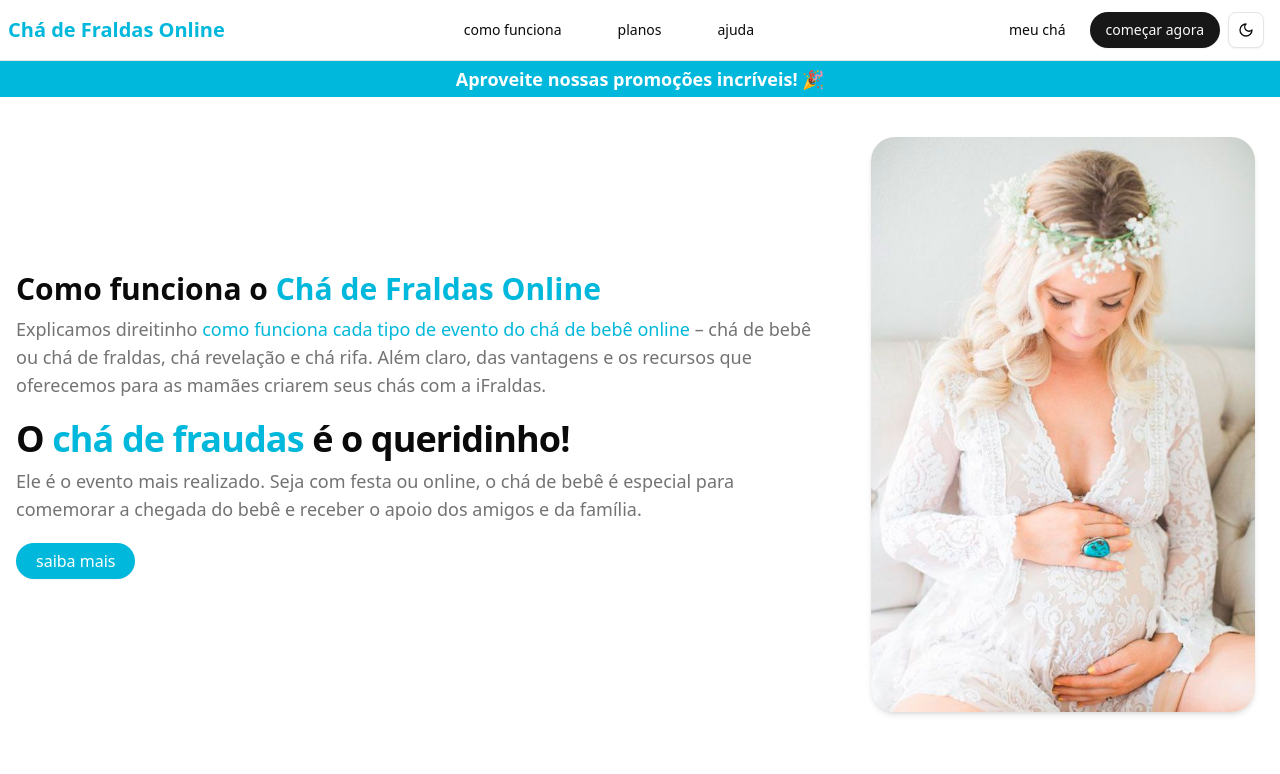
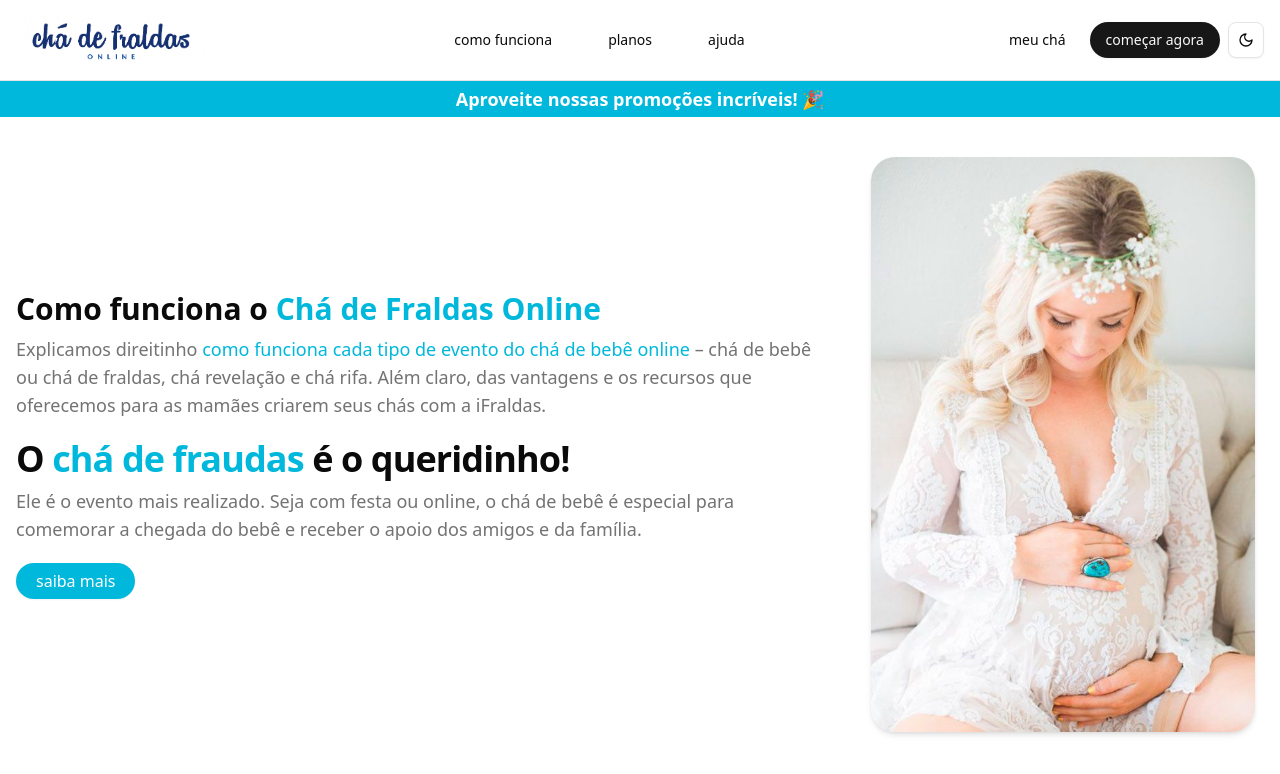
Before and after one commit to JesusVicken/projeto-rafael, a React (Vite) app in the folder projeto-rafael/: page / in a window 1280 px wide. Shown: the top 774 px of the page. Built offline with nearby package versions, Linux system fonts and the light colour scheme.

Commit message:
feat: add logomarca

```diff
--- a/projeto-rafael/src/components/Header.jsx
+++ b/projeto-rafael/src/components/Header.jsx
@@ -1,4 +1,6 @@
 import { Button } from "@/components/ui/button"
+import HeroImage1 from "../../public/logo1.png"
+
 import ThemeToggle from "./ThemeToggle"
 import {
     DropdownMenu,
@@ -15,14 +17,16 @@
 
     return (
         <header className="w-full border-b bg-background">
-            <div className="flex items-center justify-between py-3 pl-2 pr-4">
-                {/* Logo */}
-                <Link
-                    to="/"
-                    className="text-xl font-bold text-cyan-500 hover:text-cyan-600 transition-colors"
-                >
-                    Chá de Fraldas Online
+            <div className="flex items-center justify-between py-3 px-4">
+                {/* Logo como imagem */}
+                <Link to="/" className="flex items-center gap-2">
+                    <img
+                        src={HeroImage1}
+                        alt="Logo Chá de Fraldas Online"
+                        className="h-14 w-auto"
+                    />
                 </Link>
+
 
                 {/* Menu Desktop */}
                 <nav className="hidden md:flex gap-6 text-sm font-medium">
```
Also changed, not shown: projeto-rafael/public/logo1.png (added).
